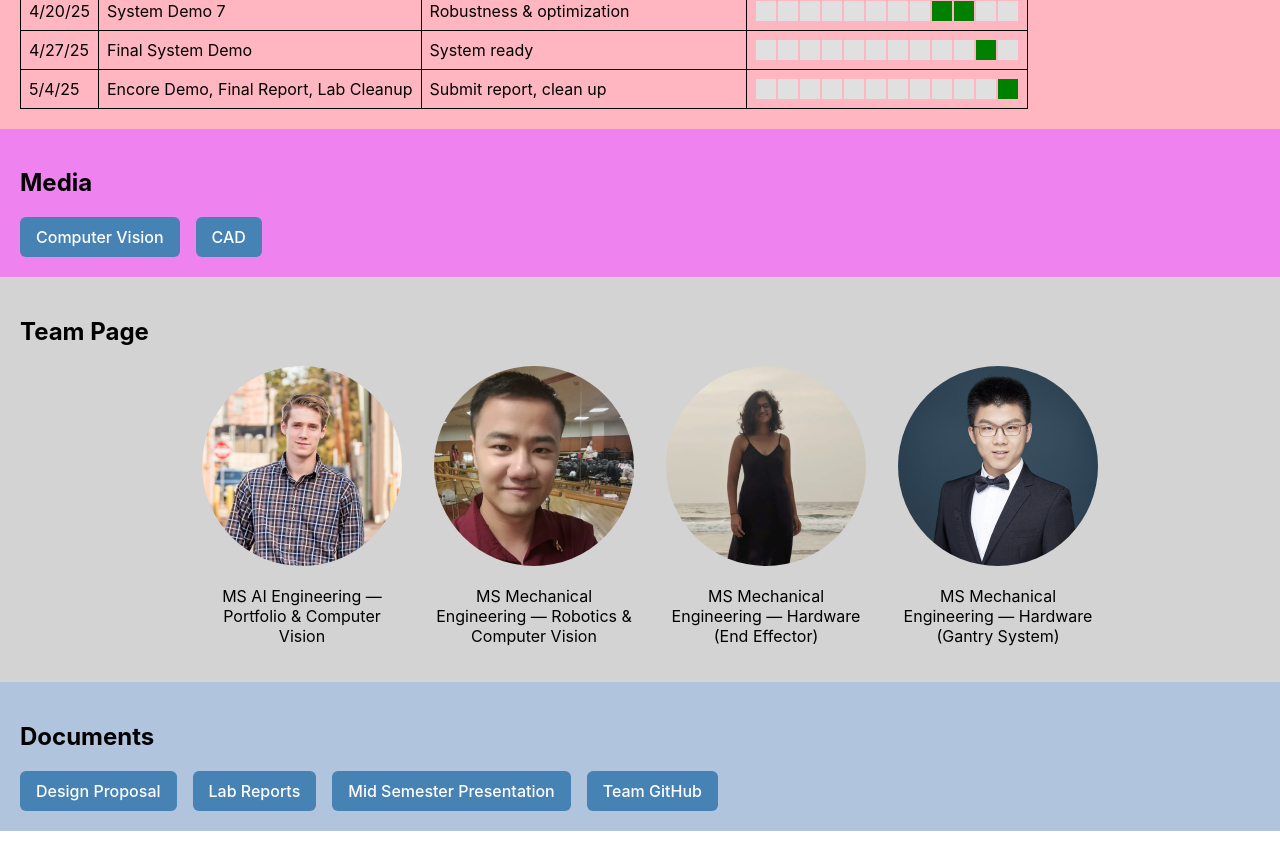
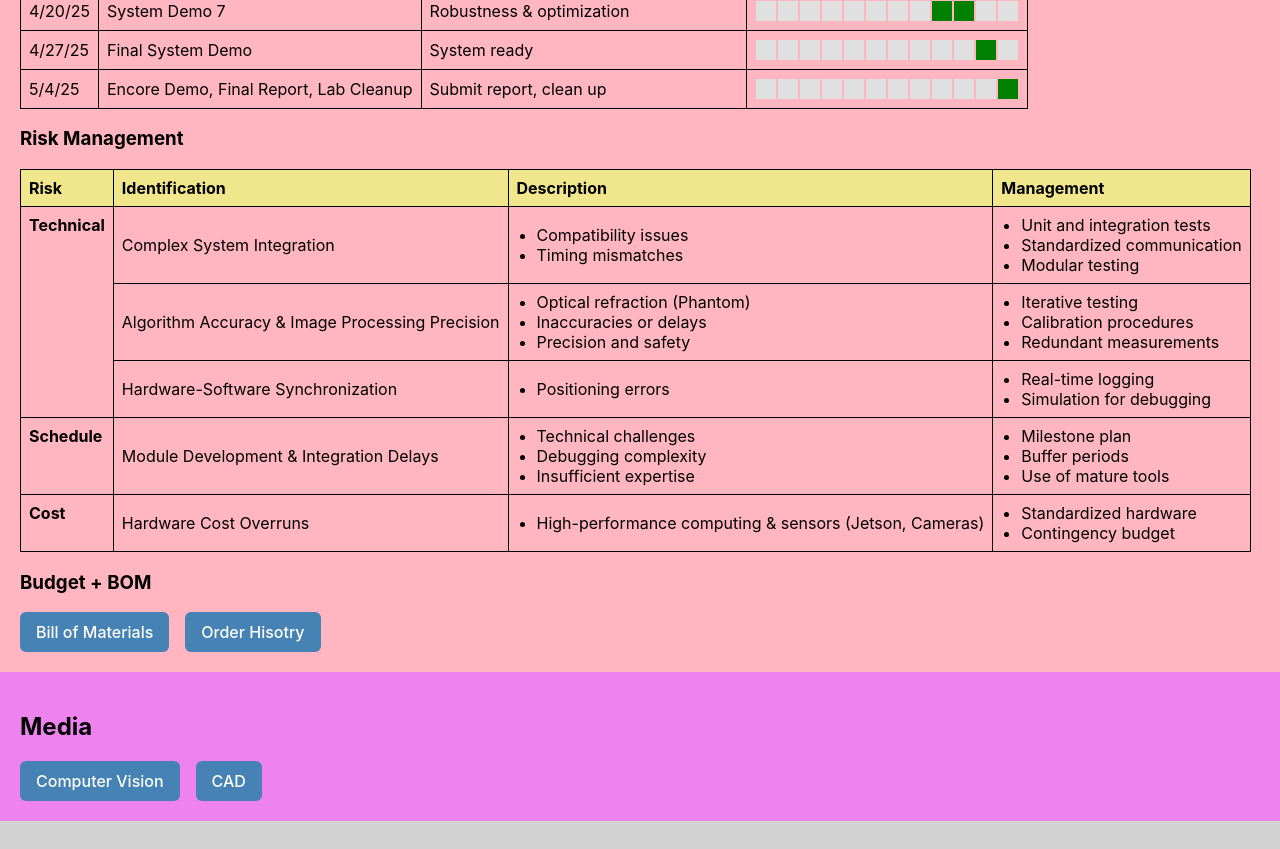
Before and after one commit to Team3-16778/Team3-16778.github.io, a React (Create React App) app: page /other in a window 1280 px wide. Shown: the part 600-1449 px from the top of the page. Built offline with nearby package versions, Linux system fonts and the light colour scheme.

Commit message:
adding risk table

```diff
--- a/src/pages/OtherPage.js
+++ b/src/pages/OtherPage.js
@@ -74,10 +74,134 @@ const OtherPage = () => (
         </table>
       </div>
 
-      {/*
-      <div style={imageContainerStyle}>
-        <img src="/assets/schedule.png" alt="Timeline" style={imageStyle} />
-      </div> */}
+      <h3>Risk Management</h3>
+      <div style={{ overflowX: "auto", width: "100%" }}>
+        <table style={{ borderCollapse: "collapse", minWidth: "800px" }}>
+          <thead>
+            <tr>
+              {["Risk", "Identification", "Description", "Management"].map((header, idx) => (
+                <th
+                  key={idx}
+                  style={{
+                    border: "1px solid black",
+                    padding: "8px",
+                    backgroundColor: "#f0e68c",
+                    textAlign: "left",
+                  }}
+                >
+                  {header}
+                </th>
+              ))}
+            </tr>
+          </thead>
+          <tbody>
+            {[
+              {
+                risk: "Technical",
+                items: [
+                  {
+                    id: "Complex System Integration",
+                    desc: ["Compatibility issues", "Timing mismatches"],
+                    mgmt: ["Unit and integration tests", "Standardized communication", "Modular testing"],
+                  },
+                  {
+                    id: "Algorithm Accuracy & Image Processing Precision",
+                    desc: ["Optical refraction (Phantom)", "Inaccuracies or delays", "Precision and safety"],
+                    mgmt: ["Iterative testing", "Calibration procedures", "Redundant measurements"],
+                  },
+                  {
+                    id: "Hardware-Software Synchronization",
+                    desc: ["Positioning errors"],
+                    mgmt: ["Real-time logging", "Simulation for debugging"],
+                  },
+                ],
+              },
+              {
+                risk: "Schedule",
+                items: [
+                  {
+                    id: "Module Development & Integration Delays",
+                    desc: ["Technical challenges", "Debugging complexity", "Insufficient expertise"],
+                    mgmt: ["Milestone plan", "Buffer periods", "Use of mature tools"],
+                  },
+                ],
+              },
+              {
+                risk: "Cost",
+                items: [
+                  {
+                    id: "Hardware Cost Overruns",
+                    desc: ["High-performance computing & sensors (Jetson, Cameras)"],
+                    mgmt: ["Standardized hardware", "Contingency budget"],
+                  },
+                ],
+              },
+            ].map((group, gIdx) =>
+              group.items.map((item, iIdx) => (
+                <tr key={`${gIdx}-${iIdx}`}>
+                  {iIdx === 0 && (
+                    <td
+                      rowSpan={group.items.length}
+                      style={{
+                        border: "1px solid black",
+                        padding: "8px",
+                        fontWeight: "bold",
+                        verticalAlign: "top",
+                        backgroundColor: "",
+                      }}
+                    >
+                      {group.risk}
+                    </td>
+                  )}
+                  <td style={{ border: "1px solid black", padding: "8px", backgroundColor: "" }}>{item.id}</td>
+                  <td style={{ border: "1px solid black", padding: "8px", backgroundColor: "" }}>
+                    <ul style={{ margin: 0, paddingLeft: "20px" }}>
+                      {item.desc.map((d, i) => (
+                        <li key={i}>{d}</li>
+                      ))}
+                    </ul>
+                  </td>
+                  <td style={{ border: "1px solid black", padding: "8px", backgroundColor: "" }}>
+                    <ul style={{ margin: 0, paddingLeft: "20px" }}>
+                      {item.mgmt.map((m, i) => (
+                        <li key={i}>{m}</li>
+                      ))}
+                    </ul>
+                  </td>
+                </tr>
+              ))
+            )}
+          </tbody>
+        </table>
+      </div>
+
+    <h3>Budget + BOM</h3>
+    <div style={{ display: "flex", flexWrap: "wrap", gap: "1rem" }}>
+        {[
+          { label: "Bill of Materials", url: "https://docs.google.com/spreadsheets/d/1h7MeQXINK1buxKebyinGersZ1BSrWOFt/edit?usp=sharing&ouid=103231227904424893847&rtpof=true&sd=true" },
+          { label: "Order Hisotry", url: "https://drive.google.com/drive/folders/1-7TGZ131BtQvsD9QIuw_yKREmDMyT1JU?usp=sharing" },
+        ].map((doc, idx) => (
+          <a
+            key={idx}
+            href={doc.url}
+            target="_blank"
+            rel="noreferrer"
+            style={{
+              backgroundColor: "#4682B4",
+              color: "white",
+              padding: "10px 16px",
+              textDecoration: "none",
+              borderRadius: "6px",
+              fontWeight: "500",
+              transition: "background-color 0.2s",
+            }}
+            onMouseEnter={(e) => (e.target.style.backgroundColor = "#5A9BD5")}
+            onMouseLeave={(e) => (e.target.style.backgroundColor = "#4682B4")}
+          >
+            {doc.label}
+          </a>
+        ))}
+      </div>
     </section>
 
     <section id="Media" style={sectionStyle("violet")}>
```
